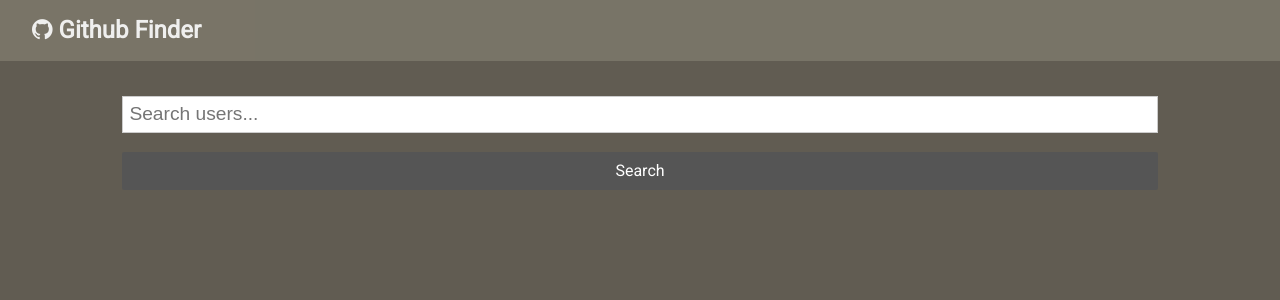
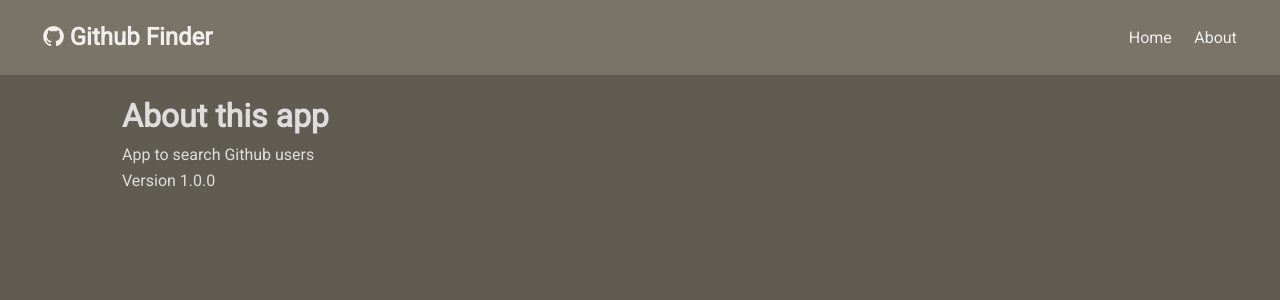
Before and after one commit to BenDeprez/github-finder, a React (Create React App) app: page /about in a window 1280 px wide. Shown: the top 300 px of the page. Built offline with nearby package versions, Linux system fonts and the light colour scheme.

Commit message:
React router setup & Single user component & data

```diff
--- a/package.json
+++ b/package.json
@@ -9,6 +9,7 @@
     "axios": "^0.19.2",
     "react": "^16.13.0",
     "react-dom": "^16.13.0",
+    "react-router-dom": "^5.1.2",
     "react-scripts": "3.4.0"
   },
   "scripts": {
--- a/src/App.js
+++ b/src/App.js
@@ -1,51 +1,83 @@
-import React, { Component } from 'react';
+// Imports
+//////////
+
+import React, { Component, Fragment } from 'react';
+import { BrowserRouter as Router, Switch, Route } from 'react-router-dom';
 import Navbar from './components/layout/Navbar';
 import Users from './components/users/Users';
+import User from './components/users/User';
 import Search from './components/users/Search';
 import Alert from './components/layout/Alert';
-
+import About from './components/pages/About';
 import './App.css';
 import Axios from 'axios';
 
 class App extends Component {
-  // init state
+  // Initialize state
+  ///////////////////
+
   state = {
     users: [],
+    user: {},
     loading: false,
     alert: null
   };
 
-  // async componentDidMount() {
-  //   this.setState({ loading: true });
-  //   const res = await Axios.get(
-  //     `https://api.github.com/users?client_id=${process.env.REACT_APP_GITHUB_CLIENT_ID}&client_secret=${process.env.REACT_APP_GITHUB_CLIENT_SECRET}`
-  //   );
+  // Search all Github users matching name entered in text field
+  //////////////////////////////////////////////////////////////
 
-  //   this.setState({
-  //     users: res.data,
-  //     loading: false
-  //   });
-  // }
-
-  // search users
   searchUsers = async text => {
     this.setState({
       loading: true
     });
 
-    // fetch data
+    // Get
+    //////
+
     const res = await Axios.get(
       `https://api.github.com/search/users?q=${text}&client_id=${process.env.REACT_APP_GITHUB_CLIENT_ID}&client_secret=${process.env.REACT_APP_GITHUB_CLIENT_SECRET}`
     );
 
-    // set state to data
+    // Set state to response data
+    /////////////////////////////
+
     this.setState({
       users: res.data.items,
       loading: false
     });
   };
 
+  // Get single Github user when 'More' button is clicked, username = login
+  /////////////////////////////////////////////////////////////////////////
+
+  getUser = async username => {
+    this.setState({
+      loading: true
+    });
+
+    // Get
+    //////
+
+    const res = await Axios.get(
+      `https://api.github.com/users/${username}?client_id=${process.env.REACT_APP_GITHUB_CLIENT_ID}&client_secret=${process.env.REACT_APP_GITHUB_CLIENT_SECRET}`
+    );
+
+    // Set state to response data
+    /////////////////////////////
+
+    this.setState({
+      user: res.data,
+      loading: false
+    });
+  };
+
+  // Clear users from state
+  /////////////////////////
+
   clearUsers = () => this.setState({ users: [], loading: false });
+
+  // If no name is entered, display alert
+  ///////////////////////////////////////
 
   setAlert = (message, type) => {
     this.setState({ alert: { message: message, type: type } });
@@ -53,20 +85,57 @@
   };
 
   render() {
+    const { users, loading, alert, user } = this.state;
+
     return (
+      <Router>
         <div className='App'>
           <Navbar />
           <div className='container'>
-          <Alert alert={this.state.alert} />
+            <Alert alert={alert} />
+
+            {/* We want to wrap all the routes in a switch so it shows one route at a time. */}
+            {/* router > App > container > switch > route > render > fragment > component  */}
+            <Switch>
+              {/* Search and Users route  */}
+              <Route
+                exact
+                path='/'
+                render={props => (
+                  <Fragment>
                     <Search
                       searchUsers={this.searchUsers}
                       clearUsers={this.clearUsers}
-            showClear={this.state.users.length > 0 ? true : false}
+                      showClear={users.length > 0 ? true : false}
                       setAlert={this.setAlert}
                     />
-          <Users loading={this.state.loading} users={this.state.users} />
+                    <Users loading={loading} users={users} />
+                  </Fragment>
+                )}
+              />
+
+              {/* About route */}
+              <Route exact path='/about' component={About} />
+
+              {/* Single User route*/}
+              <Route
+                exact
+                path='/user/:login'
+                render={props => (
+                  <Fragment>
+                    <User
+                      {...props}
+                      getUser={this.getUser}
+                      user={user}
+                      loading={loading}
+                    />
+                  </Fragment>
+                )}
+              />
+            </Switch>
           </div>
         </div>
+      </Router>
     );
   }
 }
--- a/src/components/layout/Navbar.js
+++ b/src/components/layout/Navbar.js
@@ -1,13 +1,25 @@
 import React from 'react';
 import PropTypes from 'prop-types';
+import { Link } from 'react-router-dom';
 
 const Navbar = props => {
   return (
     <nav className='navbar bg-primary'>
+      <Link to='/'>
         <h1>
           <i className={props.icon} /> {props.title}
           {/* this=Navbar, prop=icon, title */}
         </h1>
+      </Link>
+
+      <ul>
+        <li>
+          <Link to='/'>Home</Link>
+        </li>
+        <li>
+          <Link to='/about'>About</Link>
+        </li>
+      </ul>
     </nav>
   );
 };
--- a/src/components/layout/Spinner.js
+++ b/src/components/layout/Spinner.js
@@ -7,7 +7,7 @@
       <img
         src={spinner}
         alt='"Loading..."'
-				style={{ width: '200px', margin: 'auto', display: 'block' }}
+        style={{ width: '50px', margin: 'auto', display: 'block' }}
       />
     </Fragment>
   );
--- /dev/null
+++ b/src/components/pages/About.js
@@ -0,0 +1,13 @@
+import React, { Fragment } from 'react';
+
+const About = () => {
+  return (
+    <Fragment>
+      <h1>About this app</h1>
+      <p>App to search Github users</p>
+      <p>Version 1.0.0</p>
+    </Fragment>
+  );
+};
+
+export default About;
--- /dev/null
+++ b/src/components/users/User.js
@@ -0,0 +1,30 @@
+import React, { Component } from 'react';
+
+class User extends Component {
+  componentDidMount() {
+    // login comes from App.js, path='/user/:login'
+    this.props.getUser(this.props.match.params.login);
+  }
+
+  render() {
+    const {
+      name,
+      avatar_url,
+      location,
+      bio,
+      blog,
+      login,
+      html_url,
+      followers,
+      following,
+      public_repos,
+      public_gists,
+      hireable
+    } = this.props.user;
+
+    const { loading } = this.props;
+    return <div>{name}</div>;
+  }
+}
+
+export default User;
--- a/src/components/users/UserItem.js
+++ b/src/components/users/UserItem.js
@@ -1,8 +1,9 @@
 import React from 'react';
 import PropTypes from 'prop-types';
+import { Link } from 'react-router-dom';
 
 const UserItem = props => {
-	const { avatar_url, login, html_url } = props.user;
+  const { avatar_url, login } = props.user;
 
   return (
     <div>
@@ -14,9 +15,9 @@
           style={{ width: '60px' }}
         />
         <h3>{login}</h3>
-				<a href={html_url} className='btn btn-dark btn-sm my-1'>
+        <Link to={`/user/${login}`} className='btn btn-dark btn-sm my-1'>
           more
-				</a>
+        </Link>
       </div>
     </div>
   );
```
Also changed, not shown: src/components/layout/spinner.gif, 1 other file (tests, documents, lock files or other folders). Lines whose indentation alone changed are shown as unchanged.
